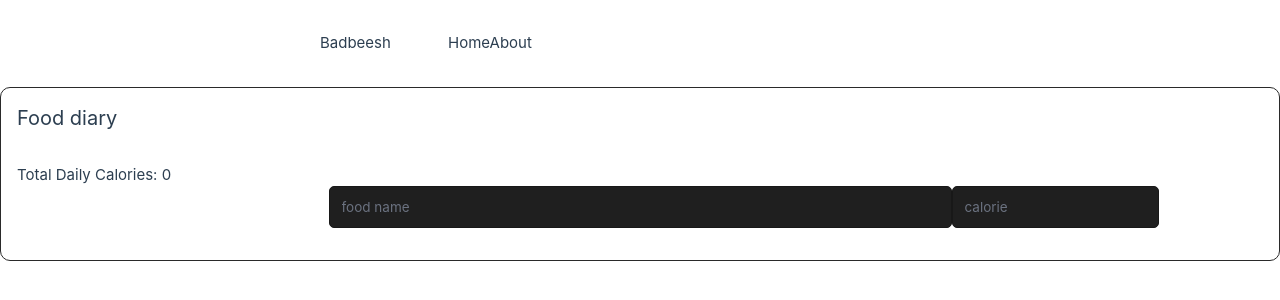
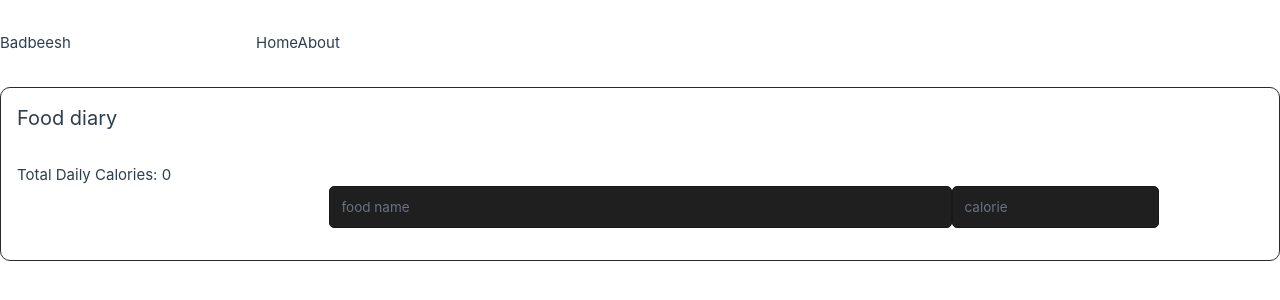
Before and after one commit to rlynjb/badbeesh-vue, a Vue app: page / in a window 1280 px wide. Shown: the top 300 px of the page. Built offline with nearby package versions, Linux system fonts and the light colour scheme.

Commit message:
fixed header style

```diff
--- a/src/App.vue
+++ b/src/App.vue
@@ -3,7 +3,7 @@ import { RouterLink, RouterView } from 'vue-router'
 </script>
 
 <template>
-  <header class="container w-6/12 mt-8 mb-8">
+  <header class="container mt-8 mb-8">
     <div class="grid grid-cols-5">
       <div class="logo col-span-1">
         Badbeesh
```
